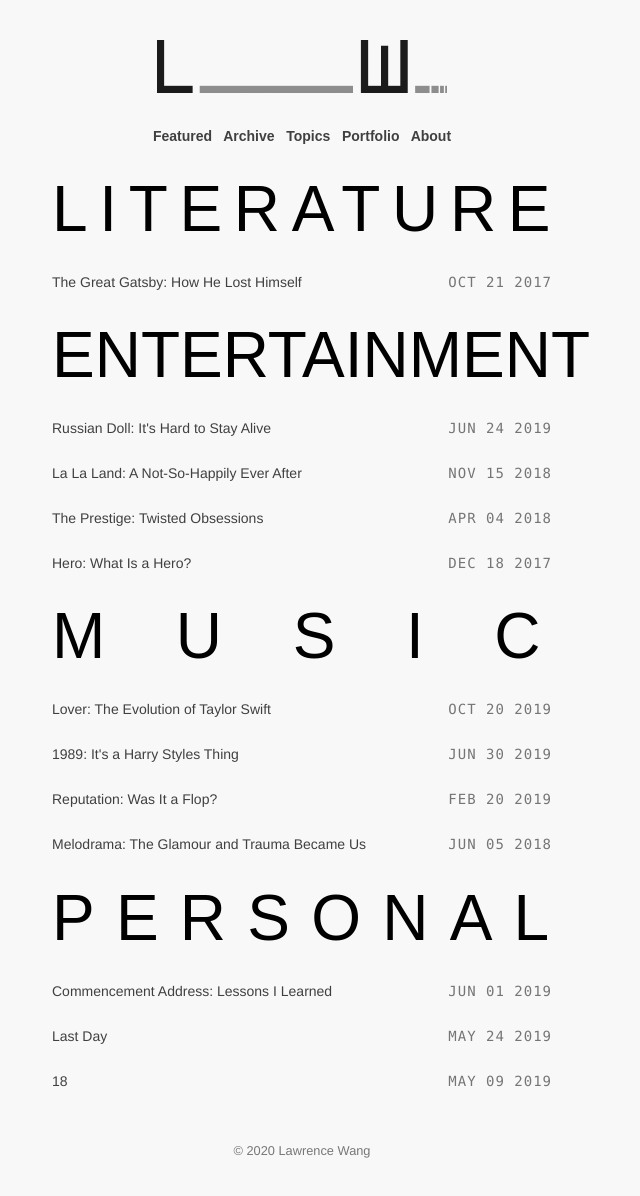
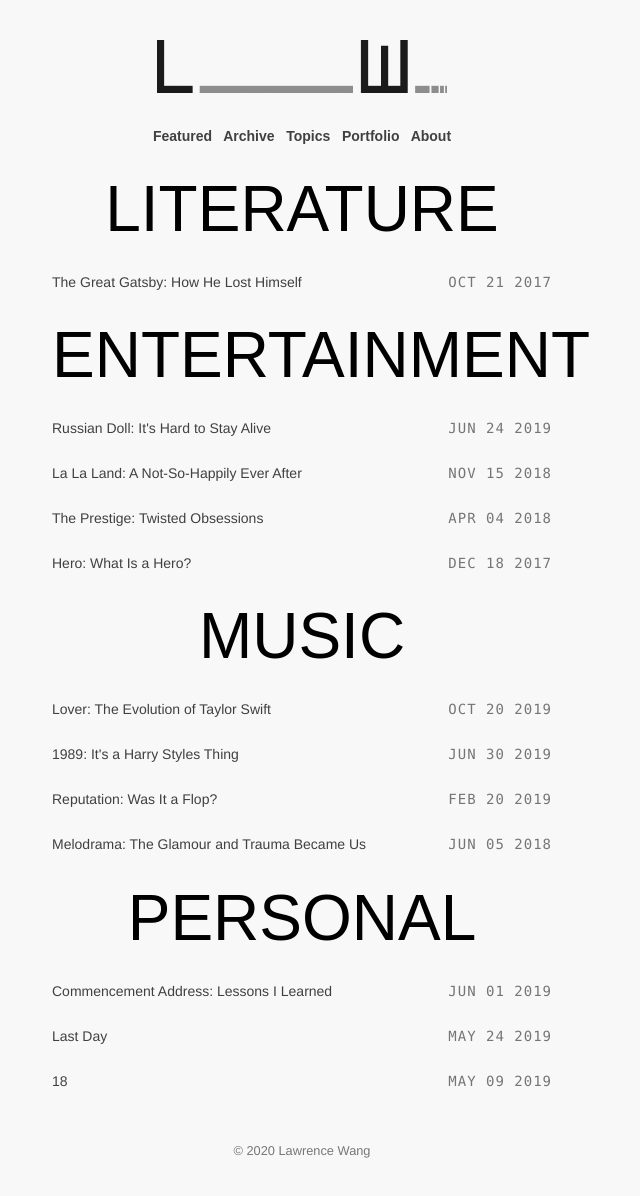
Before and after one commit to law-wang/blog-1.1, a Jekyll site: the page built from pages/topics.html, in a window 1280 px wide. Shown: the whole page, without its empty margins (338-978 px from the left). Built offline with Jekyll 4.4.1, drawn with Linux system fonts in a browser that asks for light colours; nearby versions of some CDN libraries; some web fonts are replaced.

Commit message:
Update topics.html

```diff
--- a/pages/topics.html
+++ b/pages/topics.html
@@ -5,13 +5,13 @@ permalink: /topics/
 ---
 <head>
   <style>
-    .stretch_it{
+    /*.stretch_it{
       white-space: nowrap;
       text-transform: uppercase;
     }
     .justify{
       text-align:justify;
-    }
+    }*/
   </style>
   <script src="https://ajax.googleapis.com/ajax/libs/jquery/2.1.3/jquery.min.js"></script>
 </head>
@@ -45,6 +45,7 @@ permalink: /topics/
 </section>
 
 <script>
+  /*
   $.fn.strech_text = function() {
     var elmt          = $(this),
         cont_width    = elmt.width(),
@@ -70,7 +71,7 @@ permalink: /topics/
           $(this).strech_text();
       });
   });
-  /*if (document.readyState == 'complete')
+  if (document.readyState == 'complete')
     doOnLoad();
   $(window).bind("load", doOnLoad);*/
 </script>
```
